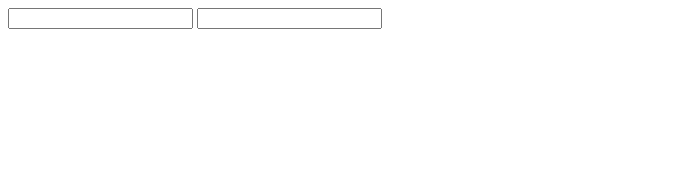
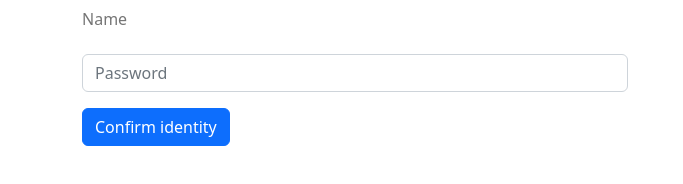
Before and after one commit to johnrameshaccet/capeStart, a plain HTML site: page index.html in a window 1280 px wide. Shown: the whole page, without its empty margins (0-683 px from the left). Drawn offline with nearby package versions, Linux system fonts and the light colour scheme.

Commit message:
Added bootstrap

```diff
--- a/index.html
+++ b/index.html
@@ -5,23 +5,43 @@
     <meta http-equiv="X-UA-Compatible" content="IE=edge">
     <meta name="viewport" content="width=device-width, initial-scale=1.0">
     <title>My Resume</title>
+    <!-- CSS only -->
+<link href="https://cdn.jsdelivr.net/npm/bootstrap@5.2.0-beta1/dist/css/bootstrap.min.css" rel="stylesheet" integrity="sha384-0evHe/X+R7YkIZDRvuzKMRqM+OrBnVFBL6DOitfPri4tjfHxaWutUpFmBp4vmVor" crossorigin="anonymous">
 </head>
 <body>
 
-    <form action="" method="get">
+    <div class="container">
+        <div class="row align-items-start">
+          <div class="col">
+                <form class="row">
+                <div class="mb-3">
+                  <label for="staticEmail2" class="visually-hidden">Name</label>
+                  <input type="text" onkeyup="addDetails('name',this.value)" class="form-control-plaintext" id="staticEmail2" placeholder="Name">
+                </div>
+                <div class="mb-3">
+                  <label for="inputPassword2" class="visually-hidden">Email</label>
+                  <input type="email" onkeyup="addDetails('email',this.value)" class="form-control" id="inputPassword2" placeholder="Password">
+                </div>
+                <div class="mb-3">
+                  <button type="submit" class="btn btn-primary mb-3">Confirm identity</button>
+                </div>
+              </form>
+          </div>
+          <div class="col">
+            <pre>
+                <code id="code">
 
-        <input name="" onkeyup="addDetails('name',this.value)" type="text" />
-        <input name="" onkeyup="addDetails('email',this.value)" type="text" />
+                </code>
+            </pre>
+          </div>
+        </div>
+        </div>
+      </div>
 
 
 
-    </form>
-
-    <pre>
-        <code id="code">
-
-        </code>
-    </pre>
 </body>
 <script src="js/main.js" type="text/javascript"></script>
+<!-- JavaScript Bundle with Popper -->
+<script src="https://cdn.jsdelivr.net/npm/bootstrap@5.2.0-beta1/dist/js/bootstrap.bundle.min.js" integrity="sha384-pprn3073KE6tl6bjs2QrFaJGz5/SUsLqktiwsUTF55Jfv3qYSDhgCecCxMW52nD2" crossorigin="anonymous"></script>
 </html>
--- a/js/main.js
+++ b/js/main.js
@@ -1,8 +1,8 @@
 let resume = {}
 
-function addDetails(label,value){
-    resume[label] = value;
-    display();
+function addDetails(key,value){
+    resume[key] = value;
+    display()
 }
 
 function display(){
```
